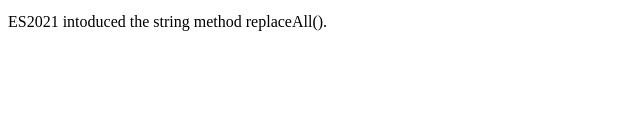
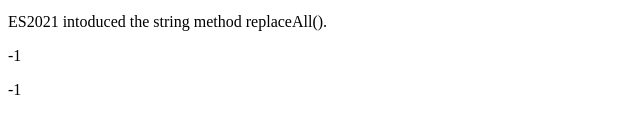
Before and after one commit to muthu8985/javascriptdayfive, a plain HTML site: page index.html in a window 1280 px wide. Shown: the part 678-797 px from the top of the page, 0-640 px from the left. Drawn offline with Linux system fonts and the light colour scheme.

Commit message:
second commit

```diff
--- a/index.html
+++ b/index.html
@@ -137,6 +137,21 @@
 
       document.getElementById("demoreplace").innerHTML = text;
     </script>
+    <p id="demosearch"></p>
+
+    <script>
+    let textsearch = "Please locate where 'locate' occurs!";
+    let index = text.indexOf("locate");
+    document.getElementById("demosearch").innerHTML = index;
+    </script>
+    <p id="demoindex"></p>
+
+    <script>
+    let textindex = "Please locate where 'locate' occurs!";
+    let indexof = text.lastIndexOf("locate");
+    document.getElementById("demoindex").innerHTML = index;
+    </script>
+
 
     <script src="index.js"></script>
   </body>
```
